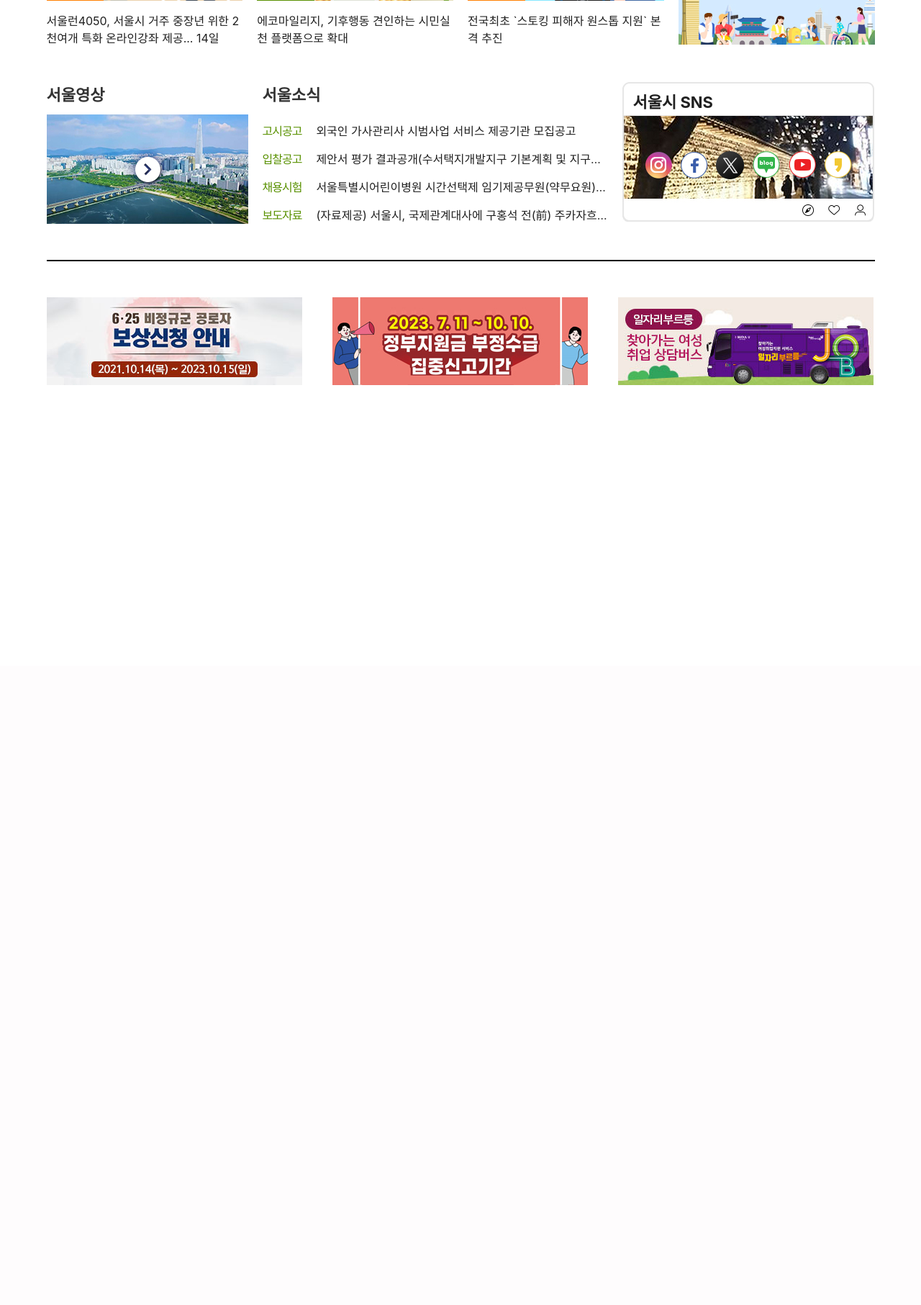
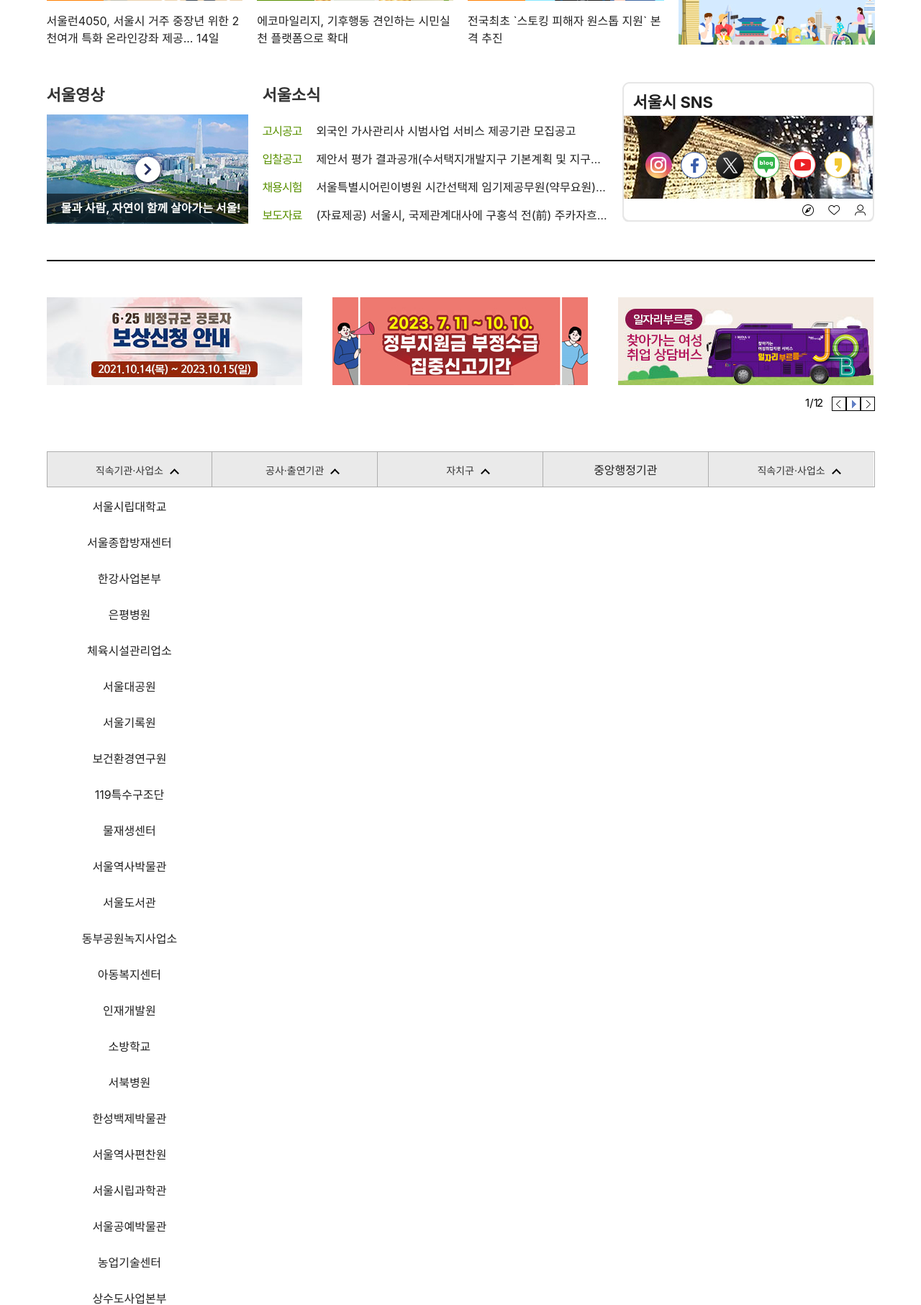
Before and after one commit to wldnjs990/first-zone-portfolio, a PHP site: the page made by work/clonecoding/seoul city hall/index.html in a window 1280 px wide. Shown: the part 2075-3888 px from the top of the page at 72% size. Before the commit the page ends 2610 px from the top, so only its background shows below. Run offline with PHP 8.4, Linux system fonts and the light colour scheme.

Commit message:
23.09.22 서울시청

```diff
--- a/work/clonecoding/seoul city hall/css/style.css
+++ b/work/clonecoding/seoul city hall/css/style.css
@@ -132,6 +132,31 @@
     position: absolute; bottom: 0; left: 0; font-size: 14px;
     width: 100%; height: 40px; line-height: 40px; padding-left: 10px;
     background: #000000a1; color: #fff;
+}
+.nd-con-wrap .slide-box-1 .swipe-1 .swiper-nav-wrap-1{
+    position: absolute; bottom: 0; right: 0; color: #fff;
+    width: 100px; height: 40px;
+    display: flex; align-items: center;
+    z-index: 1;
+}
+.nd-con-wrap .slide-box-1 .swipe-1 .swiper-nav-wrap-1 .swiper-pagination-1{
+    width: 40px; height: 50%; line-height: 20px; font-size: 13px;
+    letter-spacing: -2px; border-right: solid 1px #fff;
+}
+.nd-con-wrap .slide-box-1 .swipe-1 .swiper-nav-wrap-1 >  div{
+    cursor: pointer;
+}
+.nd-con-wrap .slide-box-1 .swipe-1 .swiper-nav-wrap-1 .prev-1{
+    width: 20px; height: 20px;
+    background: url(../img/header/icon_set_common.png)no-repeat -256px -285px;
+}
+.nd-con-wrap .slide-box-1 .swipe-1 .swiper-nav-wrap-1 .pause-1{
+    width: 20px; height: 20px;
+    background: url(../img/header/icon_set_common.png)no-repeat -256px -285px;
+}
+.nd-con-wrap .slide-box-1 .swipe-1 .swiper-nav-wrap-1 .next-1{
+    width: 20px; height: 20px;
+    background: url(../img/header/icon_set_common.png)no-repeat -256px -285px;
 }
 .nd-con-wrap .mayor{
     width: 360px; display: flex; flex-flow: column; gap: 10px;
@@ -342,6 +367,24 @@
     margin-top: 50px; padding-bottom: 50px; display: flex; gap: 20px;
     border-bottom: solid 2px #000;
 }
+.th8-con-wrap .seoul-video{
+    position: relative;
+}
+.th8-con-wrap .seoul-video > a{
+    overflow: hidden; display: block;
+}
+.th8-con-wrap .seoul-video > a > img{
+    transition: all 0.3s;
+}
+.th8-con-wrap .seoul-video > a > img:hover{
+    transform: scale(1.1);
+}
+.th8-con-wrap .seoul-video > a .under-text{
+    position: absolute; bottom: 2px; left: 0;
+    width: 100%; height: 40px; line-height: 40px; padding-left: 20px;
+    background: #0000008d; color: #fff; font-size: 16px; font-weight: bold;
+    overflow: hidden; text-overflow: ellipsis; white-space: nowrap;
+}
 .th8-con-wrap .seoul-news{
     width: 480px; height: 196px; position: relative;
 }
@@ -405,8 +448,55 @@
     display: flex;
 }
 .th9-con-wrap .swipe-2 .swiper-nav-wrap-2{
+    display: flex; margin-top: 10px; justify-content: flex-end; align-items: center;
+    position: relative;
+}
+.th9-con-wrap .swipe-2 .swiper-nav-wrap-2 .swiper-pagination-2{
+    font-size: 15px; color: #000; position: relative; margin-top: 13px; letter-spacing: -2px;
+}
+.th9-con-wrap .swipe-2 .swiper-nav-wrap-2 > span{
+    width: 50px;
+}
+.th9-con-wrap .swipe-2 .swiper-nav-wrap-2 > div{
+    cursor: pointer;
+}
+.th9-con-wrap .swipe-2 .swiper-nav-wrap-2 .prev-2{
+    width: 20px; height: 20px; border: solid 1px #000;
+    background: url(../img/header/icon_set_common.png)no-repeat -45px -43px;
+}
+.th9-con-wrap .swipe-2 .swiper-nav-wrap-2 .pause-2{
+    width: 20px; height: 20px; border: solid 1px #000;
+    background: url(../img/header/icon_set_common.png)no-repeat -101px -43px;
+}
+.th9-con-wrap .swipe-2 .swiper-nav-wrap-2 .next-2{
+    width: 20px; height: 20px; border: solid 1px #000;
+    background: url(../img/header/icon_set_common.png)no-repeat -86px -43px;
+}
+.th10-con-wrap{
+    margin-top: 50px;
+}
+.th10-con-wrap .menu-bar{
+    width: 100%; height: 50px; border: solid 1px #aeaeae;
+    display: flex; align-items: center;
+}
+.th10-con-wrap .menu-bar > li{
+    width: calc(100% / 5); height: 100%;
+    line-height: 50px; text-align: center; cursor: pointer;
+    border-right: solid 1px #aeaeae; background: #eaeaea;
+}
+.th10-con-wrap .menu-bar > li:last-child{
+    border-right: none;
+}
+.th10-con-wrap .menu-bar > li > a{
+    display: block; width: 100%; height: 100%;
+}
+.th10-con-wrap .menu-bar > li > span{
+    font-size: 14px; position: relative;
+}
+.th10-con-wrap .menu-bar > li > span::after{
+    content: ''; width: 7px; height: 7px;
+    border-bottom: solid 2px #000; border-right: solid 2px #000;
+    transform: rotate(225deg);
+    position: absolute; right: -20px; top: 8px;
 
 }
-.th9-con-wrap .swipe-2 .swiper-nav-wrap-2 .swiper-pagination-2{
-    font-size: 14px; color: #000;
-}
--- a/work/clonecoding/seoul city hall/index.html
+++ b/work/clonecoding/seoul city hall/index.html
@@ -115,6 +115,12 @@
                         </a>
                         <figcaption>9월, 세상에 없던 미술 축제 '서울아트위크'가 온다!</figcaption>
                     </div>
+                </div>
+                <div class="swiper-nav-wrap-1">
+                    <span class="swiper-pagination-1"></span>
+                    <div class="prev-1"></div>
+                    <div class="pause-1"></div>
+                    <div class="next-1"></div>
                 </div>
             </div>
         </div>
@@ -349,7 +355,10 @@
     <div class="th8-con-wrap inner">
         <div class="seoul-video">
             <h2 class="title">서울영상</h2>
-            <img src="img/th8-con-wrap/video.jpg" alt="비디오 이미지">
+            <a href="javascript:;">
+                <img src="img/th8-con-wrap/video.jpg" alt="비디오 이미지">
+                <span class="under-text">물과 사람, 자연이 함께 살아가는 서울!</span>
+            </a>
         </div>
         <div class="seoul-news">
             <h2 class="title">서울소식</h2>
@@ -417,10 +426,64 @@
             <div class="swiper-nav-wrap-2">
                 <span class="swiper-pagination swiper-pagination-2"></span>
                 <div class="prev-2"></div>
+                <div class="pause-2"></div>
                 <div class="next-2"></div>
-                <div class="pause-2"></div>
             </div>
         </div>
+    </div>
+    <div class="th10-con-wrap inner">
+        <ul class="menu-bar">
+            <li>
+                <span>직속기관·사업소</span>
+                <ul class="hide-menu">
+                    <li>
+                        <p><a href="javascript">서울시립대학교</a></p>
+                        <p><a href="javascript">서울종합방재센터</a></p>
+                        <p><a href="javascript">한강사업본부</a></p>
+                        <p><a href="javascript">은평병원</a></p>
+                        <p><a href="javascript">체육시설관리업소</a></p>
+                        <p><a href="javascript">서울대공원</a></p>
+                        <p><a href="javascript">서울기록원</a></p>
+                    </li>
+                    <li>
+                        <p><a href="javascript">보건환경연구원</a></p>
+                        <p><a href="javascript">119특수구조단</a></p>
+                        <p><a href="javascript">물재생센터</a></p>
+                        <p><a href="javascript">서울역사박물관</a></p>
+                        <p><a href="javascript">서울도서관</a></p>
+                        <p><a href="javascript">동부공원녹지사업소</a></p>
+                        <p><a href="javascript">아동복지센터</a></p>
+                    </li>
+                    <li>
+                        <p><a href="javascript">인재개발원</a></p>
+                        <p><a href="javascript">소방학교</a></p>
+                        <p><a href="javascript">서북병원</a></p>
+                        <p><a href="javascript">한성백제박물관</a></p>
+                        <p><a href="javascript">서울역사편찬원</a></p>
+                        <p><a href="javascript">서울시립과학관</a></p>
+                        <p><a href="javascript">서울공예박물관</a></p>
+                    </li>
+                    <li>
+                        <p><a href="javascript">농업기술센터</a></p>
+                        <p><a href="javascript">상수도사업본부</a></p>
+                        <p><a href="javascript">어린이병원</a></p>
+                        <p><a href="javascript">서울시립미술관</a></p>
+                        <p><a href="javascript">품질시험소</a></p>
+                        <p><a href="javascript">서울식물원</a></p>
+                    </li>
+                </ul>
+            </li>
+            <li>
+                <span>공사·출연기관</span>
+            </li>
+            <li>
+                <span>자치구</span>
+            </li>
+            <li><a href="javascript:;">중앙행정기관</a></li>
+            <li>
+                <span>직속기관·사업소</span>
+            </li>
+        </ul>
     </div>
 </div>
 <!--------------------------------->
--- a/work/clonecoding/seoul city hall/js/script.js
+++ b/work/clonecoding/seoul city hall/js/script.js
@@ -1,15 +1,28 @@
 $(document).ready(function(){
 
     const swiper1 = new Swiper('.swipe-1', {
-        auto: true,
+      loop : true,
+      spaceBetween: 40,
+      pagination: {
+        el : ".swiper-pagination-1",
+        type : "fraction",
+      },
+      navigation: {
+        nextEl: ".next-1",
+        prevEl: ".prev-1",
+      },
       });
     const swiper2 = new Swiper(".swipe-2", {
       loop : true,
       slidesPerView: 3,
       spaceBetween: 40,
-      Pagination: {
+      pagination: {
         el : ".swiper-pagination",
         type : "fraction",
+      },
+      navigation: {
+        nextEl: ".next-2",
+        prevEl: ".prev-2",
       },
     });
 
```
